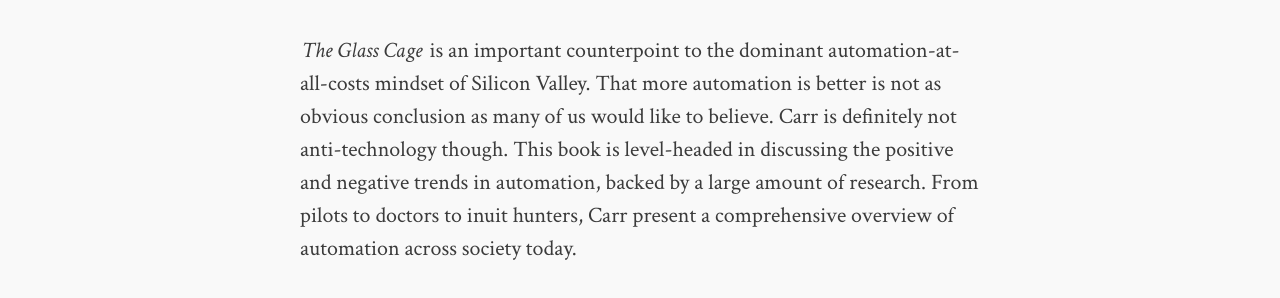
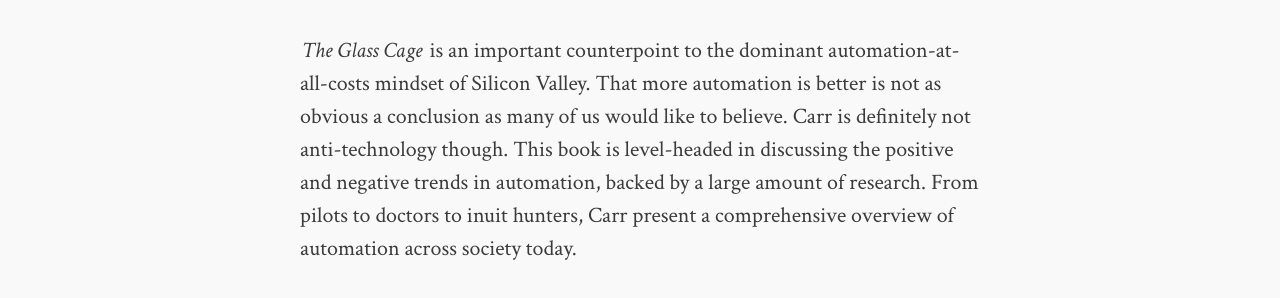
Before and after one commit to xaviershay/blog, a Jekyll site: the page built from _posts/2014-10-12-the-glass-cage-review.md, in a window 1280 px wide and 900 px high. Shown: the part 349-647 px from the top of the window. Built offline with Jekyll 4.4.1, drawn with Linux system fonts in a browser that asks for light colours; comment, search, counter and statistics services are not loaded.

Commit message:
An a.
One lower-case a.

```diff
--- a/_posts/2014-10-12-the-glass-cage-review.md
+++ b/_posts/2014-10-12-the-glass-cage-review.md
@@ -7,7 +7,7 @@
 
 > What if the cost of machines that think is people who don’t?
 
-_The Glass Cage_ is an important counterpoint to the dominant automation-at-all-costs mindset of Silicon Valley. That more automation is better is not as obvious conclusion as many of us would like to believe. Carr is definitely not anti-technology though. This book is level-headed in discussing the positive and negative trends in automation, backed by a large amount of research. From pilots to doctors to inuit hunters, Carr present a comprehensive overview of automation across society today.
+_The Glass Cage_ is an important counterpoint to the dominant automation-at-all-costs mindset of Silicon Valley. That more automation is better is not as obvious a conclusion as many of us would like to believe. Carr is definitely not anti-technology though. This book is level-headed in discussing the positive and negative trends in automation, backed by a large amount of research. From pilots to doctors to inuit hunters, Carr present a comprehensive overview of automation across society today.
 
 Three themes in particular stuck in my mind.
 
```
